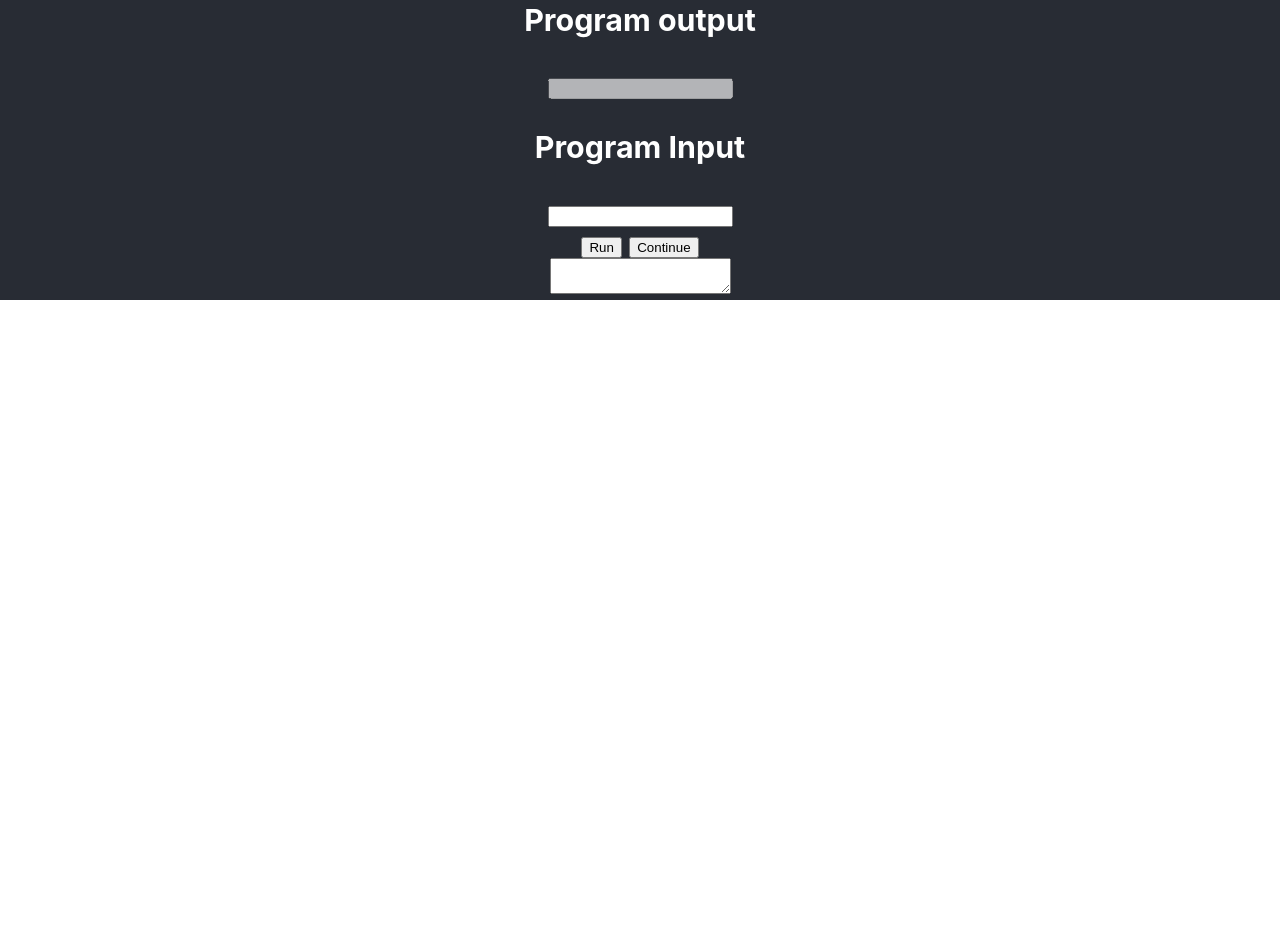
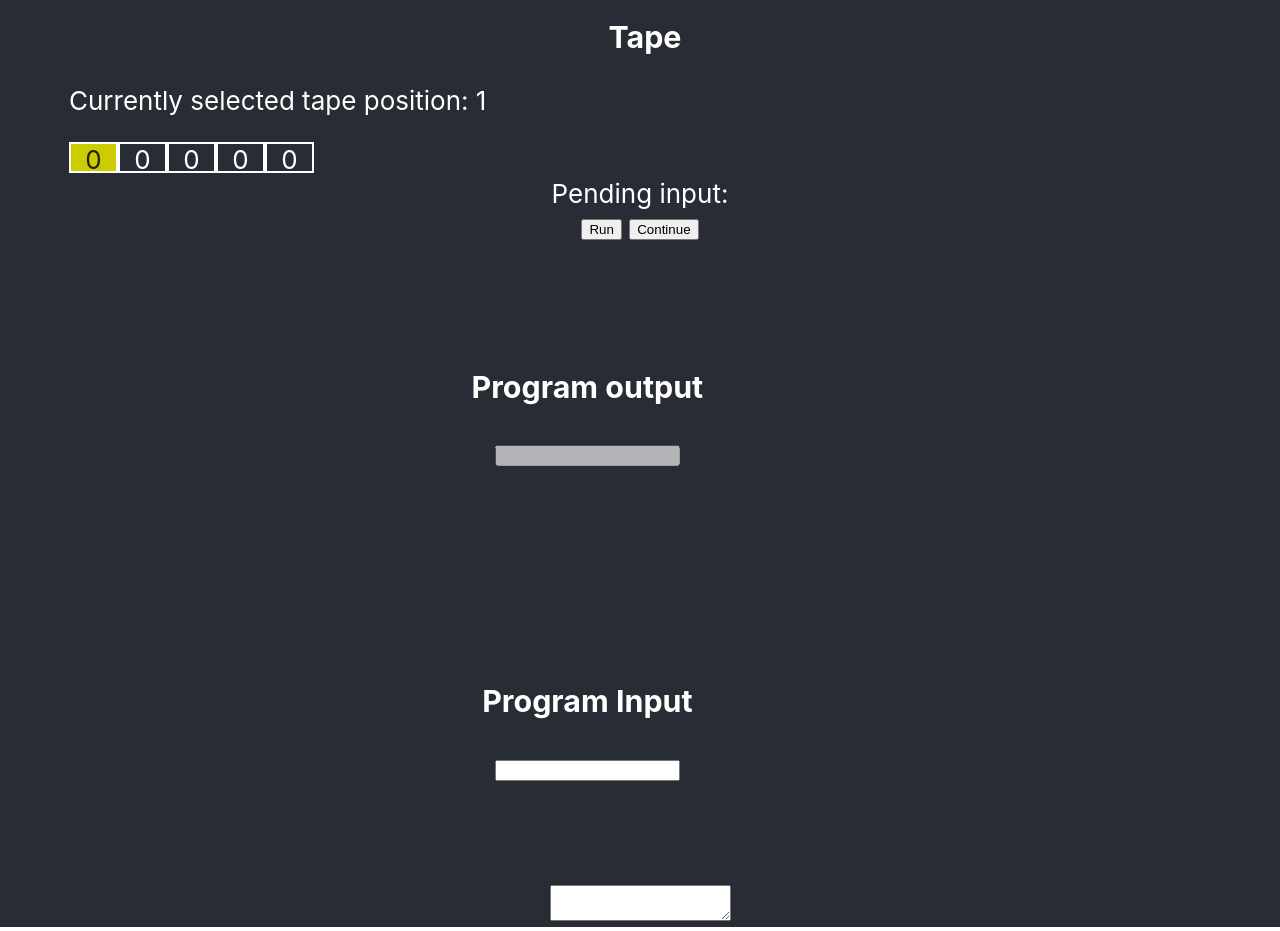
Before and after one commit to OmegaPointZero/BFDebug, a React (Create React App) app: page / in a window 1280 px wide. Shown: the part 1000-1931 px from the top of the page. Before the commit the page ends 1300 px from the top, so only its background shows below. Built offline with nearby package versions, Linux system fonts and the light colour scheme.

Commit message:
Input functionality working! Needs some more work though to get from 0.9.1 to 1.0.0

```diff
--- a/public/index.html
+++ b/public/index.html
@@ -3,7 +3,7 @@
   <head>
     <meta charset="utf-8" />
     <link rel="shortcut icon" href="%PUBLIC_URL%/favicon.ico" />
-    <meta name="viewport" content="width=device-width, initial-scale=1" />
+    <meta name="viewport" content="width=device-width, initial-scale=1.0" />
     <meta name="theme-color" content="#000000" />
     <meta
       name="description"
--- a/src/App.js
+++ b/src/App.js
@@ -4,19 +4,21 @@ import './App.css';
 
 function App() {
   return (
-    <div className="App">
-      <header className="App-header">
+    <div className="App noOverflow">
+        <header className="App-header">
         <h1>
-          The <code>BrainFuck</code> Debugger - version 0.0.8
+          The <code>BrainFuck</code> Debugger - version 0.9.1
         </h1>
-
         <h3>Debugger features</h3>
         <p>
             You can use the bang (!) character to set a breakpoint. The run button will initialize the debugger, setting the instruction pointer and data pointer to 0; while also re-initializing the tape. (At this time, the code is hardcoded in, until development gets to a point where all instructions are functional, at which point the feature to enter your own code will be finished). If you've set a breakpoint, you can resume execution by hitting the "continue" button.
         </p>
+        <p>
+            The debugger handles input and output via the below input fields. At this time, all of the input required for the brainfuck program needs to be entered into the program input field. If brainfuck will be expecting 8 characters of input the first time it requires input, and 4 characters the next time, then all 12 characters should be entered sequentially. If less than 8 characters are entered, then remaining input is currently entered as NaN.
+        </p>
         <br />
         <Debugger />
-      </header>
+        </header>
     </div>
   );
 }
--- a/src/DebugInfo.js
+++ b/src/DebugInfo.js
@@ -4,6 +4,9 @@ class DebugInfo extends Component {
 
 
     render(){
+
+
+
         var bpClass = "";
         var bpStatus;
         var runningClass;
@@ -14,8 +17,18 @@ class DebugInfo extends Component {
             bpStatus = "false";
         }
 
-        if(this.props.runningStatus === "true"){
+        var runningStatus;
+        if(this.props.runningStatus === true){
+            runningStatus = "true"
             runningClass = "greenLight"
+        } else {
+            runningStatus = "false"
+        }
+
+        /* change class of error message if there's an actual message */
+        var errorMessage = "";
+        if(this.props.errorMessage !== "None"){
+            errorMessage = "errorMessage"
         }
 
         return(
@@ -24,9 +37,9 @@ class DebugInfo extends Component {
                 <ul>
                     <li>Instruction Pointer: {this.props.eip}</li>
                     <li>Data Pointer: {this.props.dp}</li>
-                    <li className={runningClass}>Running status:  {this.props.runningStatus}</li>
+                    <li className={runningClass}>Running status:  {runningStatus}</li>
                     <li className={bpClass} >Breakpoint: {bpStatus}</li>
-                    <li className={this.props.errorMessage}>Error: {this.props.error}</li>
+                    <li className={errorMessage}>Error: {this.props.error}</li>
                     <li>Number of executed instructions: {this.props.execNum}</li>
                 </ul>
             </div>
--- a/src/debugger.js
+++ b/src/debugger.js
@@ -1,7 +1,6 @@
 import React, {Component} from 'react';
 import TapeDisplay from './tape';
 import Output from './output';
-import Input from './input';
 import DebugInfo from './DebugInfo';
 import './App.css';
 
@@ -9,7 +8,7 @@ class Debugger extends Component {
     constructor(props){
         super(props);
         this.state = {
-            program: "++++++++++[>++++++++>++++++++++>++++++++++++>++++++++++>+++++++++++>++++++++++++>+++++++++++<<<<<<<-]>----->--->---->+>-->+<<<<<!.>.>.>.>.>.>.", /* fixed for now, will load into memory via user input later */
+            program: ",>,>,>,>,>,>,>,>,<<<<<<<<.>.>.>.>.>.>.>.>.", /* fixed for now, will load into memory via user input later */
             eip: 0, /* instruction pointer, to replace the broken for loop */
             dp: 0, /* Data pointer, where on the tape we are */
             running: false, /* whether or not the debugger is running, will be used to implement breakpoints later */
@@ -18,13 +17,15 @@ class Debugger extends Component {
             error: "None",
             breakpoint: false,
             execNum: 0, /* Number of instructions executed */
-            output: ""
+            output: "",
+            input: ""
         }
+        this.handleChange = this.handleChange.bind(this);
     }
 
-/* test program for when all operators are programmed:
-++++++++++[>++++++++++>++++++++++>++++++++++>++++++++++<<<<-]>.>.>.>.>,>,>,>,>,<<<<<.>.>.>.>.
-*/
+    handleChange(event){
+        this.setState({input: event.target.value});
+    }
 
     increment_tape = (index) => {
         var item = this.state.tape[index]
@@ -62,6 +63,21 @@ class Debugger extends Component {
         });
     }
 
+    write_char_to_tape(){
+        var input = this.state.input;
+        var num = input.charCodeAt(0);
+        var index= this.state.dp
+        console.log(`input: ${input}\nnum: ${num}`)
+        const newTape = [
+            ...this.state.tape.slice(0, index),
+            num,
+            ...this.state.tape.slice(index+1)
+        ]
+        this.setState({
+            tape: newTape,
+            input: input.slice(1,)
+        })
+    }
     componentDidUpdate(){
         var that = this;
         setTimeout(function(){
@@ -72,7 +88,13 @@ class Debugger extends Component {
     }
 
     start_debugger(){
-        this.setState({eip:0,dp:0,tape: new Array(30000).fill(0),running:true,error:"None"})
+        this.setState({
+            eip:0,
+            dp:0,
+            tape: new Array(30000).fill(0),
+            running:true,
+            error:"None",
+        })
     }
 
     continue_from_breakpoint(){
@@ -141,6 +163,9 @@ class Debugger extends Component {
                 output += String.fromCharCode(this.state.tape[dp])
                 this.setState({output: output});
                 break;
+            case ',':
+                this.write_char_to_tape()
+                break;
             case '!':
                 this.setState({running: false, breakpoint:true});
                 break;
@@ -156,34 +181,26 @@ class Debugger extends Component {
 
     render(){
 
-        var runningStatus;
-        if(this.state.running){
-            runningStatus = "true"
-        } else {
-            runningStatus = "false"
-        }
-
-        /* change class of error message if there's an actual message */
-        var errorMessage = "";
-        if(this.state.error !== "None"){
-            errorMessage = "errorMessage"
-        }
-
         return (<div className="debuggerDisplay">
 
-            <DebugInfo eip={this.state.eip} dp={this.state.dp} runningStatus={runningStatus} errorMessage={errorMessage} error={this.state.error} execNum={this.state.execNum} breakpoint={this.state.breakpoint}/>
+            <DebugInfo eip={this.state.eip} dp={this.state.dp} runningStatus={this.state.running} errorMessage={this.state.error} error={this.state.error} execNum={this.state.execNum} breakpoint={this.state.breakpoint}/>
 
             <TapeDisplay tape={this.state.tape} order={this.state.debugging_memory} dp={this.state.dp} />
-
-            <Output output={this.state.output} />
-
-            <Input />
-
-
+            Pending input: {this.state.input}
             <div className="debugOptions">
                 <button id="run" onClick={() => {this.start_debugger()}}>Run</button>&nbsp;
                 <button id="continue" onClick={() => {this.continue_from_breakpoint()}}>Continue</button>
             </div>
+            <div className="inline">
+                <div className="inputContainer">
+                    <Output output={this.state.output} />
+                    <div className="inputFieldContainer">
+                        <h3>Program Input</h3>
+                        <input onChange={this.handleChange} />
+                    </div>
+                </div>
+            </div>
+
             <div>
                 <textarea id="programInput" type="text" value={this.state.value} onChange={this.handleChange} />
             </div>
--- a/src/index.css
+++ b/src/index.css
@@ -7,6 +7,11 @@ body {
   -moz-osx-font-smoothing: grayscale;
 }
 
+.noOverflow{
+  overflow: hidden !important;
+  display: inline-block;
+  position: relative;
+}
 code {
   font-family: source-code-pro, Menlo, Monaco, Consolas, "Courier New",
     monospace;
@@ -17,6 +22,7 @@ code {
 }
 
 .tapeMemoryDisplay{
+    margin-left: auto;
     display: inline-block;
     padding: 5px;
     height: 20%;
@@ -25,7 +31,9 @@ code {
 
 .tapeDisplay{
     display: flex;
+    flex-wrap: wrap;
     float: left;
+    max-width: 99%;
 }
 
 .tapeCell{
@@ -53,3 +61,24 @@ ul{
 .greenLight{
     color: green;
 }
+
+.inputContainer{
+    display: flex;
+    flex-wrap: wrap;
+    justify-content: center;
+    float: left;
+    width: 90%;
+    padding: 5px;
+}
+
+.inputFieldContainer{
+    min-width: 45%;
+    max-width: 81%;
+    margin: 9%;
+    position: relative;
+}
+
+.inline{
+    display: inline-block;
+    width: 100%;
+}
--- a/src/input.js
+++ b/src/input.js
@@ -1,12 +1,15 @@
 import React, {Component} from 'react';
 
 class Input extends Component{
+    constructor(props){
+        super(props)
+    }
 
     render(){
         return(
-            <div>
+            <div className="inputFieldContainer">
                 <h3>Program Input</h3>
-                <input />
+                <input onChange={this.handleChange} />
             </div>
         )
     }
--- a/src/output.js
+++ b/src/output.js
@@ -7,7 +7,7 @@ class Output extends Component {
     render(){
 
         return(
-            <div className="outputContainer">
+            <div className="inputFieldContainer">
                 <h3>Program output</h3>
                 <input disabled="disabled" value={this.props.output}></input>
             </div>
```
Also changed, not shown: 1 other file (tests, documents, lock files or other folders).
